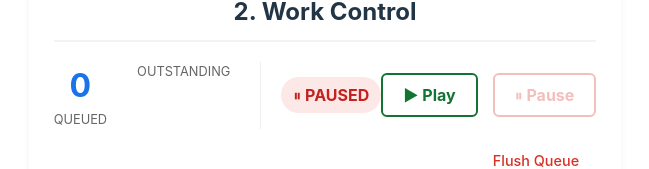
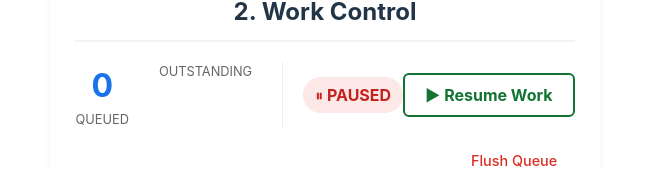
Before and after one commit to SiderealMollusk/nlp_lab_3_lite, a React (Vite) app in the folder ui/: page / in a window 1280 px wide. Shown: the part 480-649 px from the top of the page, without its empty margins (315-964 px from the left). Built offline with nearby package versions, Linux system fonts and the light colour scheme; no server answers.

Commit message:
Fix Make Plan corpus path and combine Play/Pause button

```diff
--- a/ui/src/components/WorkOrchestration.jsx
+++ b/ui/src/components/WorkOrchestration.jsx
@@ -274,13 +274,19 @@ export default function WorkOrchestration() {
     const handleMakePlan = async () => {
         if (!selectedPlan) return;
 
+        // Auto-select first corpus if available
+        let corpusPath = 'corpus.jsonl';
+        if (files && files.corpus && files.corpus.length > 0) {
+            corpusPath = files.corpus[0].path;
+        }
+
         try {
             const response = await fetch('http://localhost:8000/make-plan', {
                 method: 'POST',
                 headers: { 'Content-Type': 'application/json' },
                 body: JSON.stringify({
                     plan: selectedPlan,
-                    inputs: { corpus: 'corpus.jsonl' } // Hardcoded for now based on UI
+                    inputs: { corpus: corpusPath }
                 })
             });
             const data = await response.json();
@@ -618,38 +624,22 @@ export default function WorkOrchestration() {
 
                         <div style={{ display: 'flex', gap: '15px' }}>
                             <button
-                                onClick={() => callEndpoint('play')}
-                                disabled={isPlaying}
+                                onClick={() => callEndpoint(isPlaying ? 'pause' : 'play')}
                                 style={{
                                     padding: '10px 20px',
                                     background: 'white',
-                                    border: '2px solid #137333',
-                                    color: '#137333',
+                                    border: `2px solid ${isPlaying ? '#d93025' : '#137333'}`,
+                                    color: isPlaying ? '#d93025' : '#137333',
                                     borderRadius: '6px',
-                                    cursor: isPlaying ? 'default' : 'pointer',
-                                    opacity: isPlaying ? 0.3 : 1,
+                                    cursor: 'pointer',
                                     fontWeight: 'bold',
-                                    fontSize: '1em'
+                                    fontSize: '1em',
+                                    display: 'flex', alignItems: 'center', gap: '8px',
+                                    minWidth: '140px',
+                                    justifyContent: 'center'
                                 }}
                             >
-                                ▶ Play
-                            </button>
-                            <button
-                                onClick={() => callEndpoint('pause')}
-                                disabled={isPaused}
-                                style={{
-                                    padding: '10px 20px',
-                                    background: 'white',
-                                    border: '2px solid #d93025',
-                                    color: '#d93025',
-                                    borderRadius: '6px',
-                                    cursor: isPaused ? 'default' : 'pointer',
-                                    opacity: isPaused ? 0.3 : 1,
-                                    fontWeight: 'bold',
-                                    fontSize: '1em'
-                                }}
-                            >
-                                ⏸ Pause
+                                {isPlaying ? '⏸ Pause Work' : '▶ Resume Work'}
                             </button>
                         </div>
                     </div>
```
